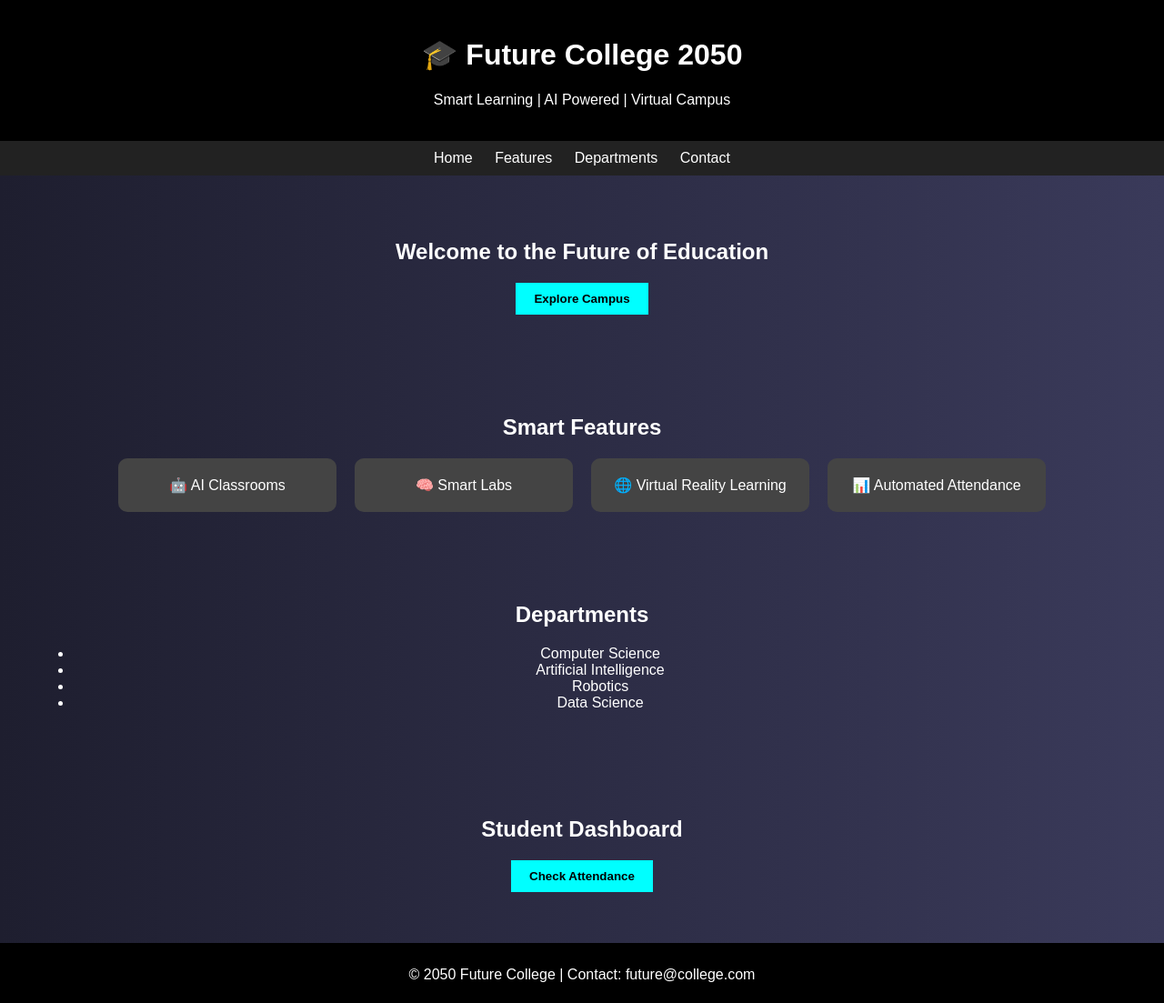
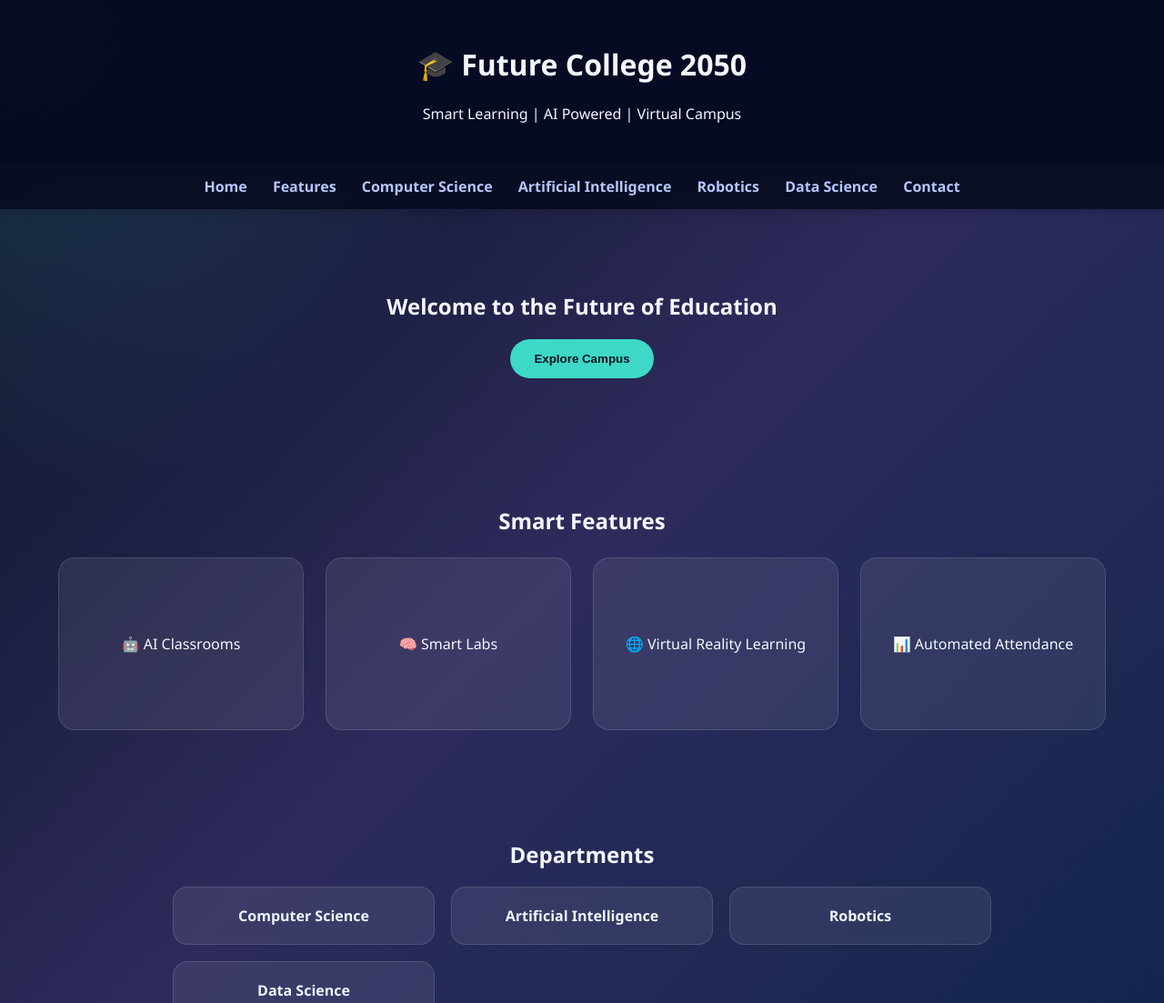
Before and after one commit to SreeSN09/Future-college-2050-main, a website: page index.html in a window 1280 px wide. Shown: the top 1103 px of the page at 91% size. Drawn offline with Linux system fonts and the light colour scheme.

Commit message:
Add new HTML pages for AI Classrooms, Artificial Intelligence, Automated Attendance, Computer Science, Contact, Data Science, Robotics, Smart Labs, and Virtual Reality Learning; update index navigation and styles

```diff
--- a/index.html
+++ b/index.html
@@ -13,10 +13,13 @@
 </header>
 
 <nav>
-    <a href="#">Home</a>
-    <a href="#features">Features</a>
-    <a href="#departments">Departments</a>
-    <a href="#contact">Contact</a>
+    <a href="index.html">Home</a>
+    <a href="index.html#features">Features</a>
+    <a href="computer-science.html">Computer Science</a>
+    <a href="artificial-intelligence.html">Artificial Intelligence</a>
+    <a href="robotics.html">Robotics</a>
+    <a href="data-science.html">Data Science</a>
+    <a href="contact.html">Contact</a>
 </nav>
 
 <section class="hero">
@@ -27,20 +30,20 @@
 <section id="features" class="features">
     <h2>Smart Features</h2>
     <div class="cards">
-        <div class="card">🤖 AI Classrooms</div>
-        <div class="card">🧠 Smart Labs</div>
-        <div class="card">🌐 Virtual Reality Learning</div>
-        <div class="card">📊 Automated Attendance</div>
+        <a class="card" href="ai-classrooms.html">🤖 AI Classrooms</a>
+        <a class="card" href="smart-labs.html">🧠 Smart Labs</a>
+        <a class="card" href="virtual-reality-learning.html">🌐 Virtual Reality Learning</a>
+        <a class="card" href="automated-attendance.html">📊 Automated Attendance</a>
     </div>
 </section>
 
 <section id="departments" class="departments">
     <h2>Departments</h2>
     <ul>
-        <li>Computer Science</li>
-        <li>Artificial Intelligence</li>
-        <li>Robotics</li>
-        <li>Data Science</li>
+        <li><a href="computer-science.html">Computer Science</a></li>
+        <li><a href="artificial-intelligence.html">Artificial Intelligence</a></li>
+        <li><a href="robotics.html">Robotics</a></li>
+        <li><a href="data-science.html">Data Science</a></li>
     </ul>
 </section>
 
@@ -50,8 +53,8 @@
     <p id="status"></p>
 </section>
 
-<footer id="contact">
-    <p>© 2050 Future College | Contact: future@college.com</p>
+<footer>
+    <p>© 2050 Future College | <a href="contact.html">Contact Us</a></p>
 </footer>
 
 <script src="script.js"></script>
--- a/style.css
+++ b/style.css
@@ -1,66 +1,165 @@
 body {
     margin: 0;
-    font-family: Arial;
-    background: linear-gradient(to right, #1e1e2f, #3a3a5a);
-    color: white;
+    font-family: 'Segoe UI', Tahoma, Geneva, Verdana, sans-serif;
+    background: radial-gradient(circle at top left, rgba(97, 219, 251, 0.2), transparent 28%),
+                linear-gradient(135deg, #08101f 0%, #2d2b5c 45%, #0b2548 100%);
+    color: #f3f7ff;
     text-align: center;
+    min-height: 100vh;
 }
 
 header {
-    padding: 20px;
-    background: black;
+    padding: 28px 20px;
+    background: rgba(5, 10, 33, 0.95);
+    box-shadow: 0 8px 24px rgba(0, 0, 0, 0.25);
 }
 
 nav {
-    background: #222;
-    padding: 10px;
+    background: rgba(8, 12, 32, 0.92);
+    padding: 14px 0;
+    position: sticky;
+    top: 0;
+    z-index: 10;
+    box-shadow: 0 2px 16px rgba(0, 0, 0, 0.2);
 }
 
 nav a {
-    margin: 10px;
-    color: white;
+    margin: 0 12px;
+    color: #b5c7ff;
     text-decoration: none;
+    font-weight: 600;
+    transition: color 0.2s ease, transform 0.2s ease;
+}
+
+nav a:hover {
+    color: #e7f5ff;
+    transform: translateY(-1px);
 }
 
 .hero {
-    padding: 50px;
+    padding: 70px 20px;
 }
 
 button {
-    padding: 10px 20px;
-    background: cyan;
+    padding: 14px 26px;
+    background: #3dd9c6;
+    color: #08101f;
     border: none;
+    border-radius: 999px;
     cursor: pointer;
-    font-weight: bold;
+    font-weight: 700;
+    transition: transform 0.25s ease, box-shadow 0.25s ease;
 }
 
-.features {
-    padding: 40px;
+button:hover {
+    transform: translateY(-2px);
+    box-shadow: 0 12px 30px rgba(61, 217, 198, 0.2);
+}
+
+.features,
+.departments,
+.dashboard,
+main {
+    padding: 50px 20px;
 }
 
 .cards {
     display: flex;
     justify-content: center;
-    gap: 20px;
+    gap: 24px;
     flex-wrap: wrap;
+    margin-top: 24px;
 }
 
 .card {
-    background: #444;
-    padding: 20px;
-    border-radius: 10px;
-    width: 200px;
+    background: rgba(255, 255, 255, 0.08);
+    padding: 24px;
+    border-radius: 18px;
+    width: 220px;
+    min-height: 140px;
+    display: flex;
+    align-items: center;
+    justify-content: center;
+    text-decoration: none;
+    color: #f3f7ff;
+    border: 1px solid rgba(255, 255, 255, 0.12);
+    transition: transform 0.25s ease, background 0.25s ease, border-color 0.25s ease;
 }
 
-.departments {
-    padding: 40px;
+.card:hover {
+    transform: translateY(-6px);
+    background: rgba(255, 255, 255, 0.14);
+    border-color: rgba(61, 217, 198, 0.4);
 }
 
-.dashboard {
-    padding: 40px;
+.departments ul {
+    list-style: none;
+    padding: 0;
+    margin: 0 auto;
+    max-width: 900px;
+    display: grid;
+    grid-template-columns: repeat(auto-fit, minmax(220px, 1fr));
+    gap: 18px;
+}
+
+.departments li {
+    background: rgba(255, 255, 255, 0.08);
+    padding: 20px 18px;
+    border-radius: 16px;
+    border: 1px solid rgba(255, 255, 255, 0.12);
+    transition: transform 0.2s ease, background 0.2s ease;
+}
+
+.departments li:hover {
+    transform: translateY(-3px);
+    background: rgba(255, 255, 255, 0.14);
+}
+
+.departments a {
+    color: #eef7ff;
+    text-decoration: none;
+    font-weight: 700;
+}
+
+main {
+    max-width: 850px;
+    margin: 0 auto;
+    text-align: left;
+    padding-bottom: 50px;
+}
+
+main p {
+    margin: 1em 0;
+    color: #e7eefc;
+}
+
+main strong {
+    color: #d2f7ff;
+}
+
+.back-link {
+    display: inline-block;
+    margin-top: 24px;
+    color: #82f0ff;
+    text-decoration: none;
+    font-weight: 700;
+}
+
+.back-link:hover {
+    color: #c3fbff;
 }
 
 footer {
-    background: black;
-    padding: 10px;
+    background: rgba(5, 10, 33, 0.95);
+    padding: 18px 20px;
+    color: #c1c7e3;
 }
+
+footer a {
+    color: #7eeaf8;
+    text-decoration: none;
+}
+
+footer a:hover {
+    color: #c4feff;
+}
```
Also changed, not shown: ai-classrooms.html (added, +20 -0 lines), artificial-intelligence.html (added, +19 -0 lines), automated-attendance.html (added, +20 -0 lines), computer-science.html (added, +19 -0 lines), contact.html (added, +21 -0 lines), data-science.html (added, +19 -0 lines), robotics.html (added, +19 -0 lines), smart-labs.html (added, +20 -0 lines), virtual-reality-learning.html (added, +20 -0 lines).
